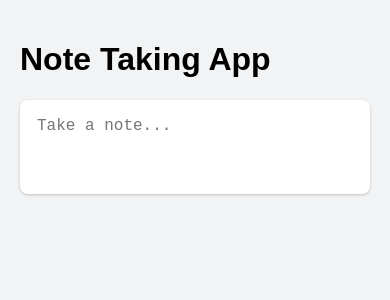
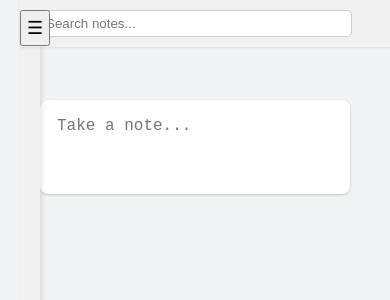
Before and after one commit to Vishal643/notes-app, a React (Create React App) app: page / in a window 390 px wide. Shown: the top 300 px of the page. Built offline with nearby package versions, Linux system fonts and the light colour scheme.

Commit message:
feat: navbar search and side bar

```diff
--- a/src/App.tsx
+++ b/src/App.tsx
@@ -1,15 +1,28 @@
-import React from 'react';
+import React, { useState } from 'react';
 import { Provider } from 'react-redux';
 import store from './store';
 import NotesContainer from './features/notes/NotesContainer';
 import './styles/styles.css';
+import Navbar from './components/navigation/Navbar';
+import Sidebar from './components/navigation/Sidebar';
 
 const App: React.FC = () => {
+	const [isSidebarVisible, setSidebarVisible] = useState(true);
+
+	const handleToggleSidebar = () => {
+		setSidebarVisible(!isSidebarVisible);
+	};
 	return (
 		<Provider store={store}>
 			<div className='app'>
-				<h1>Note Taking App</h1>
-				<NotesContainer />
+				<Navbar onToggleSidebar={handleToggleSidebar} />
+				<Sidebar className={isSidebarVisible ? '' : 'hidden'} />
+				<div
+					className={`main-content   ${
+						isSidebarVisible ? 'main-content-with-sidebar' : ''
+					}`}>
+					<NotesContainer />
+				</div>
 			</div>
 		</Provider>
 	);
--- a/src/components/navigation/Navbar.tsx
+++ b/src/components/navigation/Navbar.tsx
@@ -2,25 +2,33 @@ import React, { useState } from 'react';
 import { useDispatch } from 'react-redux';
 import { setSearchQuery } from '../../features/notes/notesSlice';
 
-const Navbar: React.FC = () => {
-	const [searchQuery, setSearchQuery] = useState('');
+interface NavbarProps {
+	onToggleSidebar: () => void;
+}
+
+const Navbar: React.FC<NavbarProps> = ({ onToggleSidebar }) => {
+	const [search, setSearch] = useState('');
 	const dispatch = useDispatch();
 
 	const handleSearchChange = (e: React.ChangeEvent<HTMLInputElement>) => {
-		setSearchQuery(e.target.value);
-		dispatch(setSearchQuery(e.target.value));
+		const query = e.target.value;
+		setSearch(query);
+		dispatch(setSearchQuery(query)); // Dispatch the action to Redux
 	};
 
 	return (
 		<div className='navbar'>
-			<div className='navbar-logo'>My Keep</div>
+			<span className='navbar-logo'>My Notes</span>
 			<input
+				type='text'
 				className='navbar-search'
-				type='text'
-				placeholder='Search'
-				value={searchQuery}
-				onChange={handleSearchChange}
+				placeholder='Search notes...'
+				value={search}
+				onChange={handleSearchChange} // Connect to handleSearchChange function
 			/>
+			<button className='navbar-toggle' onClick={onToggleSidebar}>
+				☰
+			</button>
 		</div>
 	);
 };
--- a/src/components/navigation/Sidebar.tsx
+++ b/src/components/navigation/Sidebar.tsx
@@ -1,13 +1,14 @@
 import React from 'react';
 
-const Sidebar: React.FC = () => {
+interface SidebarProps {
+	className?: string;
+}
+const Sidebar: React.FC<SidebarProps> = ({ className }) => {
 	return (
-		<div className='sidebar'>
+		<div className={`sidebar ${className}`}>
 			<ul>
 				<li>Notes</li>
-				<li>Reminders</li>
-				<li>Labels</li>
-				<li>Archive</li>
+				<li>Pinned</li>
 				<li>Trash</li>
 			</ul>
 		</div>
--- a/src/components/notes/NoteList.tsx
+++ b/src/components/notes/NoteList.tsx
@@ -5,10 +5,19 @@ import Note from './Note';
 
 const NoteList: React.FC = () => {
 	const notes = useSelector((state: RootState) => state.notes.notes);
-	console.log('notes', notes);
+	const searchQuery = useSelector(
+		(state: RootState) => state.notes.searchQuery,
+	);
+
+	const filteredNotes = notes.filter(
+		(note) =>
+			note?.title?.toLowerCase().includes(searchQuery.toLowerCase()) ||
+			note.content.toLowerCase().includes(searchQuery.toLowerCase()),
+	);
+
 	return (
 		<div className='note-list'>
-			{notes.map((note) => (
+			{filteredNotes.map((note) => (
 				<Note
 					key={note.id}
 					id={note.id}
--- a/src/features/notes/notesSlice.ts
+++ b/src/features/notes/notesSlice.ts
@@ -5,16 +5,18 @@ interface Note {
 	title?: string;
 	content: string;
 	pinned: boolean;
+	imageUrl?: string;
 	backgroundColor?: string;
-	imageUrl?: string; // Add imageUrl property
 }
 
 interface NotesState {
 	notes: Note[];
+	searchQuery: string;
 }
 
 const initialState: NotesState = {
 	notes: [],
+	searchQuery: '',
 };
 
 const notesSlice = createSlice({
@@ -28,20 +30,23 @@ const notesSlice = createSlice({
 			state.notes = state.notes.filter((note) => note.id !== action.payload);
 		},
 		editNote: (state, action: PayloadAction<Note>) => {
-			const { id, title, content, imageUrl } = action.payload;
+			const { id, title, content } = action.payload;
 			const existingNote = state.notes.find((note) => note.id === id);
 			if (existingNote) {
 				existingNote.title = title;
 				existingNote.content = content;
-				existingNote.imageUrl = imageUrl;
 			}
 		},
 		togglePinNote: (state, action: PayloadAction<string>) => {
 			const note = state.notes.find((note) => note.id === action.payload);
 			if (note) note.pinned = !note.pinned;
 		},
+		setSearchQuery: (state, action: PayloadAction<string>) => {
+			state.searchQuery = action.payload;
+		},
 	},
 });
 
-export const { addNote, deleteNote, editNote, togglePinNote } = notesSlice.actions;
+export const { addNote, deleteNote, editNote, togglePinNote, setSearchQuery } =
+	notesSlice.actions;
 export default notesSlice.reducer;
--- a/src/styles/styles.css
+++ b/src/styles/styles.css
@@ -3,10 +3,91 @@ body {
 	background-color: #f1f3f4;
 	margin: 0;
 	padding: 0;
+	box-sizing: border-box;
 }
 
 .app {
 	padding: 20px;
+}
+
+/* Sidebar Styles */
+.sidebar {
+	width: 200px;
+	background-color: #f1f1f1;
+	padding: 10px;
+	position: fixed;
+	height: 100%;
+	overflow-y: auto;
+	transition: transform 0.3s ease;
+	box-shadow: 2px 0 5px rgba(0, 0, 0, 0.1);
+}
+
+.sidebar.hidden {
+	transform: translateX(-100%);
+}
+
+.sidebar ul {
+	list-style-type: none;
+	padding: 0;
+}
+
+.sidebar ul li {
+	padding: 10px;
+	cursor: pointer;
+}
+
+.sidebar ul li:hover {
+	background-color: #ddd;
+}
+
+/* Navbar Styles */
+.navbar {
+	display: flex;
+	justify-content: space-between;
+	align-items: center;
+	background-color: #f1f1f1;
+	padding: 10px;
+	position: fixed;
+	width: 100%;
+	top: 0;
+	z-index: 1;
+	box-shadow: 0 1px 3px rgba(0, 0, 0, 0.1);
+}
+
+.navbar-logo {
+	font-size: 24px;
+	font-weight: bold;
+}
+
+.navbar-search {
+	flex: 1;
+	max-width: 300px;
+	padding: 5px;
+	border-radius: 5px;
+	border: 1px solid #ccc;
+	margin: 0 10px;
+}
+
+.navbar-toggle {
+	display: none;
+}
+
+/* Main Content Styles */
+.main-content {
+	display: flex;
+	flex-direction: column;
+	margin-top: 60px;
+	padding: 20px;
+	box-sizing: border-box;
+}
+
+.main-content-with-sidebar {
+	margin-left: 220px; /* Adjusted for sidebar */
+}
+
+/* Notes Section Styles */
+.notes-section {
+	flex: 1;
 }
 
 .note-form {
@@ -18,7 +99,8 @@ body {
 .note-form-container {
 	display: flex;
 	flex-direction: column;
-	width: 600px;
+	width: 100%;
+	max-width: 600px;
 	background-color: white;
 	border-radius: 8px;
 	box-shadow: 0 1px 3px rgba(0, 0, 0, 0.2);
@@ -68,8 +150,7 @@ body {
 	display: flex;
 	flex-wrap: wrap;
 	gap: 10px;
-	max-width: 100%;
-	margin: '10px';
+	width: 100%;
 }
 
 .note {
@@ -105,7 +186,6 @@ body {
 
 .note button {
 	margin-right: 5px;
-	/* background-color: #1a73e8; */
 	color: white;
 	border: none;
 	border-radius: 4px;
@@ -127,7 +207,7 @@ body {
 
 .note-form-image {
 	max-width: 100%;
-	margin: 10px 0 10px 0;
+	margin: 10px 0;
 	padding: 10px;
 	border: 1px solid #ccc;
 	border-radius: 8px;
@@ -135,6 +215,7 @@ body {
 	box-shadow: 0 1px 3px rgba(0, 0, 0, 0.2);
 }
 
+/* Button Styles */
 .pin-button {
 	position: absolute;
 	top: 10px;
@@ -167,6 +248,7 @@ body {
 	transition: background-color 0.3s ease;
 }
 
+/* Media Queries */
 @media (max-width: 1200px) {
 	.note {
 		flex: 1 1 calc(33.33% - 10px); /* 3 columns on medium screens */
@@ -179,6 +261,22 @@ body {
 		flex: 1 1 calc(50% - 10px); /* 2 columns on small screens */
 		max-width: calc(50% - 10px);
 	}
+
+	.navbar-logo {
+		display: none;
+	}
+
+	.navbar-search {
+		width: 100px;
+	}
+
+	.sidebar {
+		width: 150px;
+	}
+
+	.main-content {
+		margin-left: 160px; /* Adjusted for sidebar */
+	}
 }
 
 @media (max-width: 480px) {
@@ -186,4 +284,32 @@ body {
 		flex: 1 1 100%; /* 1 column on very small screens */
 		max-width: 100%;
 	}
+
+	.navbar-logo {
+		display: none;
+	}
+
+	.navbar-search {
+		width: 100px;
+	}
+
+	.sidebar {
+		width: 0;
+		overflow: hidden;
+	}
+
+	.main-content {
+		margin-left: 0;
+	}
+
+	.navbar-toggle {
+		display: block;
+		position: absolute;
+		left: 0px;
+		top: 10px;
+		cursor: pointer;
+		padding: 5px;
+		font-size: 18px;
+		margin-right: 5px;
+	}
 }
```
